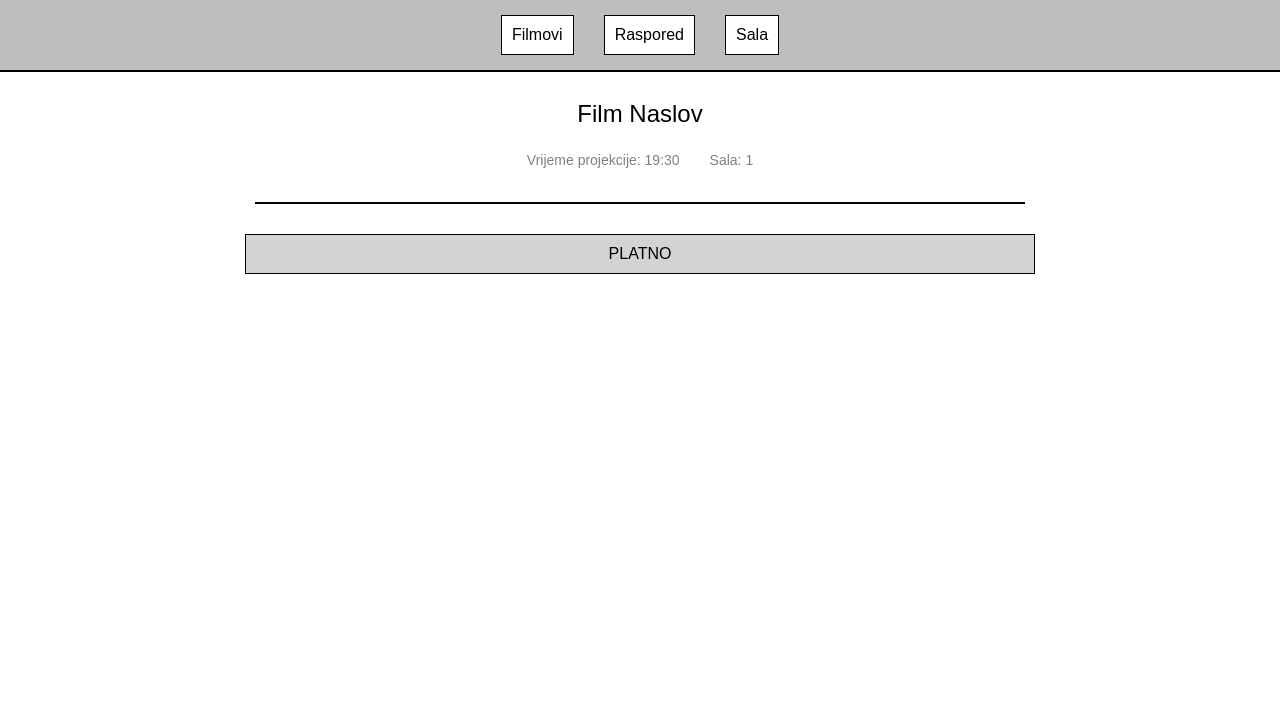
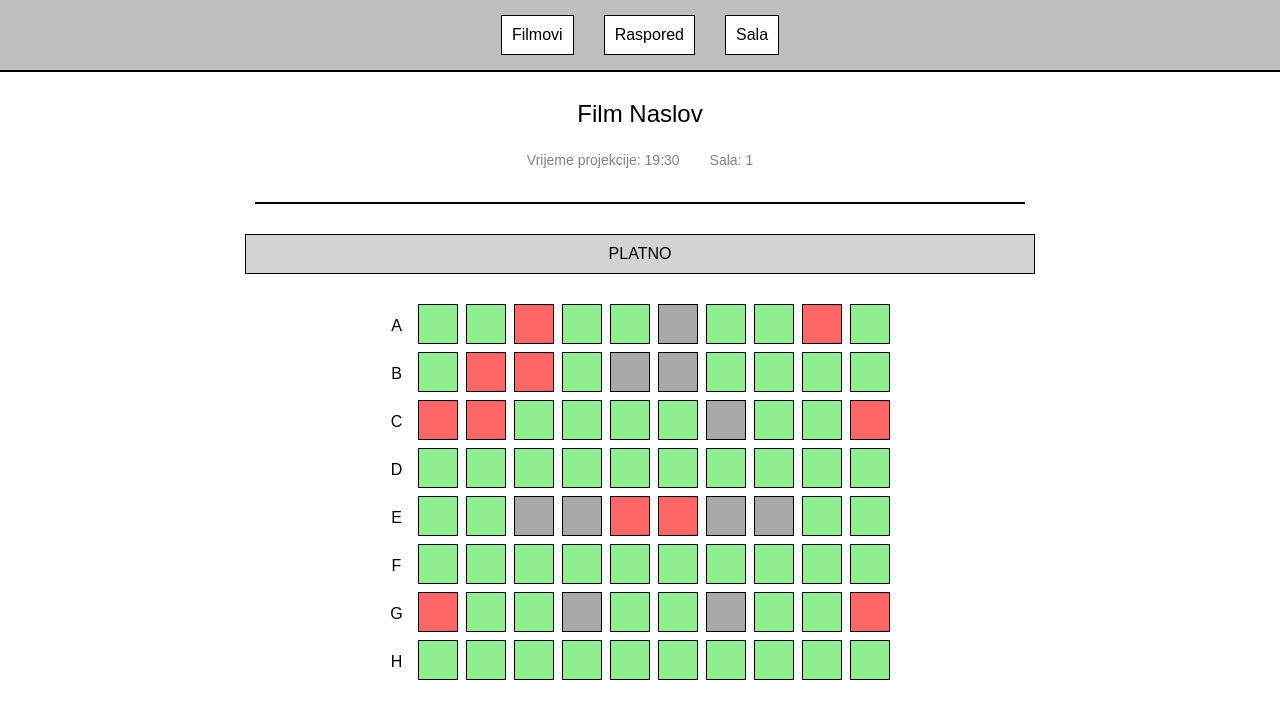
Before and after one commit to denistopic-art/kinoDenisTopic, a plain HTML site: page sala.html in a window 1280 px wide. Drawn offline with Linux system fonts and the light colour scheme.

Commit message:
Dodan raspored sjedista u kino sali

```diff
--- a/sala.css
+++ b/sala.css
@@ -66,3 +66,50 @@ main{
     border: 1px solid black;
     background-color: lightgray;
 }
+.sala-container{
+    display: flex;
+    justify-content: center;
+    align-items: flex-start;
+    gap: 15px;
+    margin-top: 20px;
+}
+
+.oznake-redova{
+    display: grid;
+    grid-template-rows: repeat(8, 40px);
+    gap: 8px;
+    align-items: center;
+    margin-top: 2px;
+}
+
+.oznake-redova div{
+    display: flex;
+    align-items: center;
+    justify-content: center;
+    font-size: 16px;
+}
+
+.sjedista{
+    display: grid;
+    grid-template-columns: repeat(10, 40px);
+    gap: 8px;
+}
+
+.sjediste{
+    width: 40px;
+    height: 40px;
+    border: 1px solid black;
+    box-sizing: border-box;
+}
+
+.slobodno{
+    background-color: lightgreen;
+}
+
+.zauzeto{
+    background-color: #ff6666;
+}
+
+.rezervisano{
+    background-color: darkgray;
+}
--- a/sala.html
+++ b/sala.html
@@ -31,6 +31,110 @@
         <div class="platno">
             PLATNO
         </div>
+    <div class="sala-container">
+
+    <div class="oznake-redova">
+        <div>A</div>
+        <div>B</div>
+        <div>C</div>
+        <div>D</div>
+        <div>E</div>
+        <div>F</div>
+        <div>G</div>
+        <div>H</div>
+    </div>
+
+    <div class="sjedista">
+        <div class="sjediste slobodno"></div>
+        <div class="sjediste slobodno"></div>
+        <div class="sjediste zauzeto"></div>
+        <div class="sjediste slobodno"></div>
+        <div class="sjediste slobodno"></div>
+        <div class="sjediste rezervisano"></div>
+        <div class="sjediste slobodno"></div>
+        <div class="sjediste slobodno"></div>
+        <div class="sjediste zauzeto"></div>
+        <div class="sjediste slobodno"></div>
+
+        <div class="sjediste slobodno"></div>
+        <div class="sjediste zauzeto"></div>
+        <div class="sjediste zauzeto"></div>
+        <div class="sjediste slobodno"></div>
+        <div class="sjediste rezervisano"></div>
+        <div class="sjediste rezervisano"></div>
+        <div class="sjediste slobodno"></div>
+        <div class="sjediste slobodno"></div>
+        <div class="sjediste slobodno"></div>
+        <div class="sjediste slobodno"></div>
+
+        <div class="sjediste zauzeto"></div>
+        <div class="sjediste zauzeto"></div>
+        <div class="sjediste slobodno"></div>
+        <div class="sjediste slobodno"></div>
+        <div class="sjediste slobodno"></div>
+        <div class="sjediste slobodno"></div>
+        <div class="sjediste rezervisano"></div>
+        <div class="sjediste slobodno"></div>
+        <div class="sjediste slobodno"></div>
+        <div class="sjediste zauzeto"></div>
+
+        <div class="sjediste slobodno"></div>
+        <div class="sjediste slobodno"></div>
+        <div class="sjediste slobodno"></div>
+        <div class="sjediste slobodno"></div>
+        <div class="sjediste slobodno"></div>
+        <div class="sjediste slobodno"></div>
+        <div class="sjediste slobodno"></div>
+        <div class="sjediste slobodno"></div>
+        <div class="sjediste slobodno"></div>
+        <div class="sjediste slobodno"></div>
+
+        <div class="sjediste slobodno"></div>
+        <div class="sjediste slobodno"></div>
+        <div class="sjediste rezervisano"></div>
+        <div class="sjediste rezervisano"></div>
+        <div class="sjediste zauzeto"></div>
+        <div class="sjediste zauzeto"></div>
+        <div class="sjediste rezervisano"></div>
+        <div class="sjediste rezervisano"></div>
+        <div class="sjediste slobodno"></div>
+        <div class="sjediste slobodno"></div>
+
+        <div class="sjediste slobodno"></div>
+        <div class="sjediste slobodno"></div>
+        <div class="sjediste slobodno"></div>
+        <div class="sjediste slobodno"></div>
+        <div class="sjediste slobodno"></div>
+        <div class="sjediste slobodno"></div>
+        <div class="sjediste slobodno"></div>
+        <div class="sjediste slobodno"></div>
+        <div class="sjediste slobodno"></div>
+        <div class="sjediste slobodno"></div>
+
+        <div class="sjediste zauzeto"></div>
+        <div class="sjediste slobodno"></div>
+        <div class="sjediste slobodno"></div>
+        <div class="sjediste rezervisano"></div>
+        <div class="sjediste slobodno"></div>
+        <div class="sjediste slobodno"></div>
+        <div class="sjediste rezervisano"></div>
+        <div class="sjediste slobodno"></div>
+        <div class="sjediste slobodno"></div>
+        <div class="sjediste zauzeto"></div>
+
+        <div class="sjediste slobodno"></div>
+        <div class="sjediste slobodno"></div>
+        <div class="sjediste slobodno"></div>
+        <div class="sjediste slobodno"></div>
+        <div class="sjediste slobodno"></div>
+        <div class="sjediste slobodno"></div>
+        <div class="sjediste slobodno"></div>
+        <div class="sjediste slobodno"></div>
+        <div class="sjediste slobodno"></div>
+        <div class="sjediste slobodno"></div>
+    </div>
+
+    </div>
     </main>
 
 </body>
```
